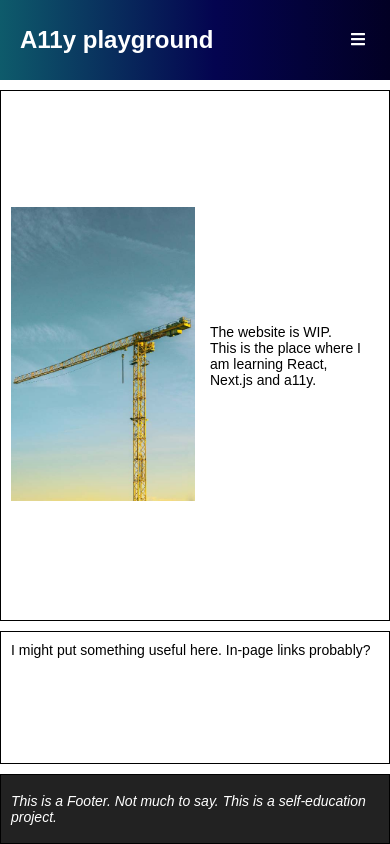
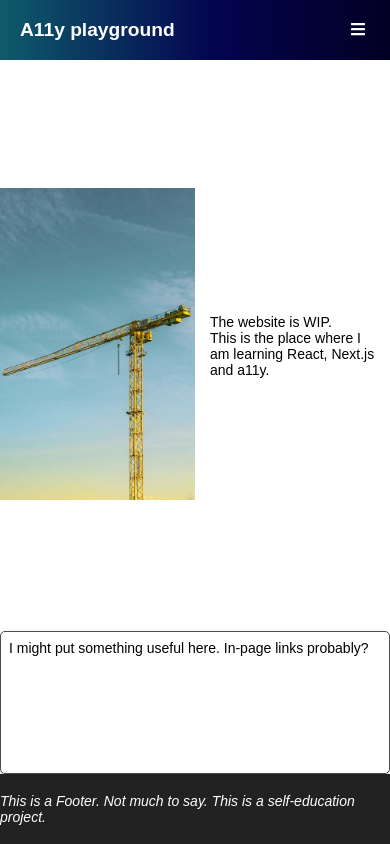
Before and after one commit to Frun4a/a11y-playground, a Next.js app: page / in a window 390 px wide. Built offline with nearby package versions, Linux system fonts and the light colour scheme.

Commit message:
Refactor the grid layout and add a11y support (focus lock) to the expanded menu and modal component.

```diff
--- a/components/Layout.module.css
+++ b/components/Layout.module.css
@@ -2,7 +2,7 @@
   width: 100vw;
   height: 100vh;
 
-  font-family: 'Quicksand', sans-serif;
+  font-family: "Quicksand", sans-serif;
   font-size: 14px;
 
   display: grid;
@@ -11,9 +11,11 @@
   gap: 10px;
 }
 
-.container > .content_large, .footer, .content_small {
-  padding: 10px;
-  border: 1px solid #000000;
+.container > .content_small {
+  box-shadow: 0 4px 8px 0 rgba(0, 0, 0, 0.2);
+  border: 1px solid rgb(76, 76, 76);
+  padding: 0.5rem;
+  border-radius: 5px;
 }
 
 .header {
@@ -33,6 +35,7 @@
   grid-row-end: span 1;
   grid-column-start: 2;
   grid-column-end: 3;
+  margin-right: 20px;
 }
 
 .footer {
@@ -47,7 +50,8 @@
 @media screen and (max-width: 812px) {
   .container {
     grid-template-columns: 1fr;
-    grid-template-rows: 80px 4fr 1fr 70px;
+    grid-template-rows: 60px 4fr 1fr 70px;
+    gap: 0px;
   }
 
   .header {
@@ -71,5 +75,6 @@
     grid-row-end: span 1;
     grid-column-start: 1;
     grid-column-end: 2;
+    margin-right: 0px;
   }
 }
--- a/components/Navbar/Navbar.js
+++ b/components/Navbar/Navbar.js
@@ -37,9 +37,11 @@ class Navbar extends Component {
 
   render() {
     return (
+      <div
+        {...(this.state.clicked ? {role: 'dialog', 'aria-modal': 'true', 'aria-label': 'Main navigation menu'} : {})}
+      >
         <nav
           className={styles.navbar_items}
-        aria-modal={this.state.clicked ? "true" : "false"}
         >
           <h1 className={styles.navbar_logo}>A11y playground</h1>
           <button
@@ -87,6 +89,7 @@ class Navbar extends Component {
             })}
           </ul>
         </nav>
+      </div>
     );
   }
 }
--- a/components/Navbar/Navbar.module.css
+++ b/components/Navbar/Navbar.module.css
@@ -51,8 +51,14 @@
 }
 
 @media screen and (max-width:812px) {
+
+  .navbar_items h1 {
+    font-size: 1.2rem;
+  }
+
   .navbar_items {
     position: relative;
+    height: 60px;
   }
 
   .nav_menu {
@@ -84,9 +90,9 @@
     display: table;
   }
 
-  .nav_links:hover {
-    background-color: #7577fa;
-    border-radius: 0;
+  .nav_links:hover:not(.selected_link) {
+    background-color: transparent;
+    border-radius: 0px;
   }
 
   .menu_icon {
--- a/components/aria/AriaLive.module.css
+++ b/components/aria/AriaLive.module.css
@@ -22,8 +22,9 @@
   border-radius: 5px;
   border: 1px solid #ccc;
   box-shadow: 1px 1px 1px #999;
-  min-width: 248px;
+  min-width: 100px;
   min-height: 95px;
+  width: 100%;
 }
 
 .label {
--- a/pages/aria.js
+++ b/pages/aria.js
@@ -45,8 +45,9 @@ export default function Buttons() {
               border-radius: 5px;
               border: 1px solid #ccc;
               box-shadow: 1px 1px 1px #999;
-              min-width: 248px;
+              min-width: 100px;
               min-height: 95px;
+              width: 100%;
             }
 
             label {
--- a/styles/globals.css
+++ b/styles/globals.css
@@ -4,7 +4,15 @@
   padding: 0px;
 }
 
-body { min-height: 100vh; }
+body {
+  /* min-height: 100vh; */
+  overflow-x: hidden;
+}
+
+body.modal_open {
+  height: 100vh;
+  overflow-y: hidden;
+}
 
 .sr-only:not(:focus):not(:active) {
   clip: rect(0 0 0 0);
@@ -19,8 +27,8 @@ body { min-height: 100vh; }
 /* Example button */
 .example_button {
   background-image: linear-gradient(to right, #2b5876 0%, #4e4376  51%, #2b5876  100%);
-  margin: 10px;
-  padding: 10px 20px;
+  margin: 5px;
+  padding: 5px 10px;
   text-align: center;
   text-transform: uppercase;
   transition: all 0.3s ease;
@@ -29,6 +37,7 @@ body { min-height: 100vh; }
   border-radius: 10px;
   display: block;
   border: 2px solid #2b5876;
+  font-size: 0.8rem;
 }
 
 .example_button:hover {
```
Also changed, not shown: components/CardsGrid/CardsContainer.module.css (+9 -1 lines), components/Modal/Modal.js (+15 -2 lines). Lines whose indentation alone changed are shown as unchanged.
